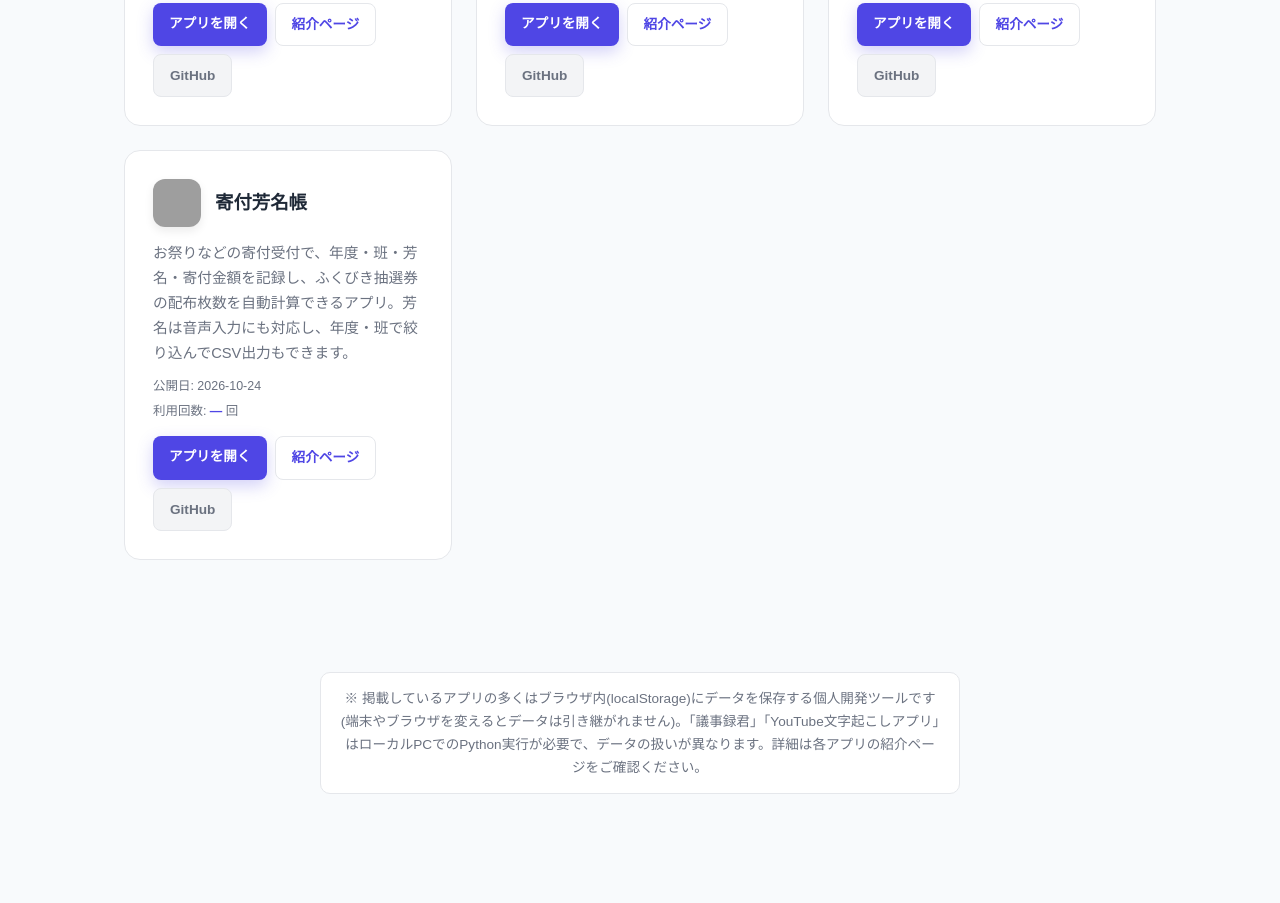
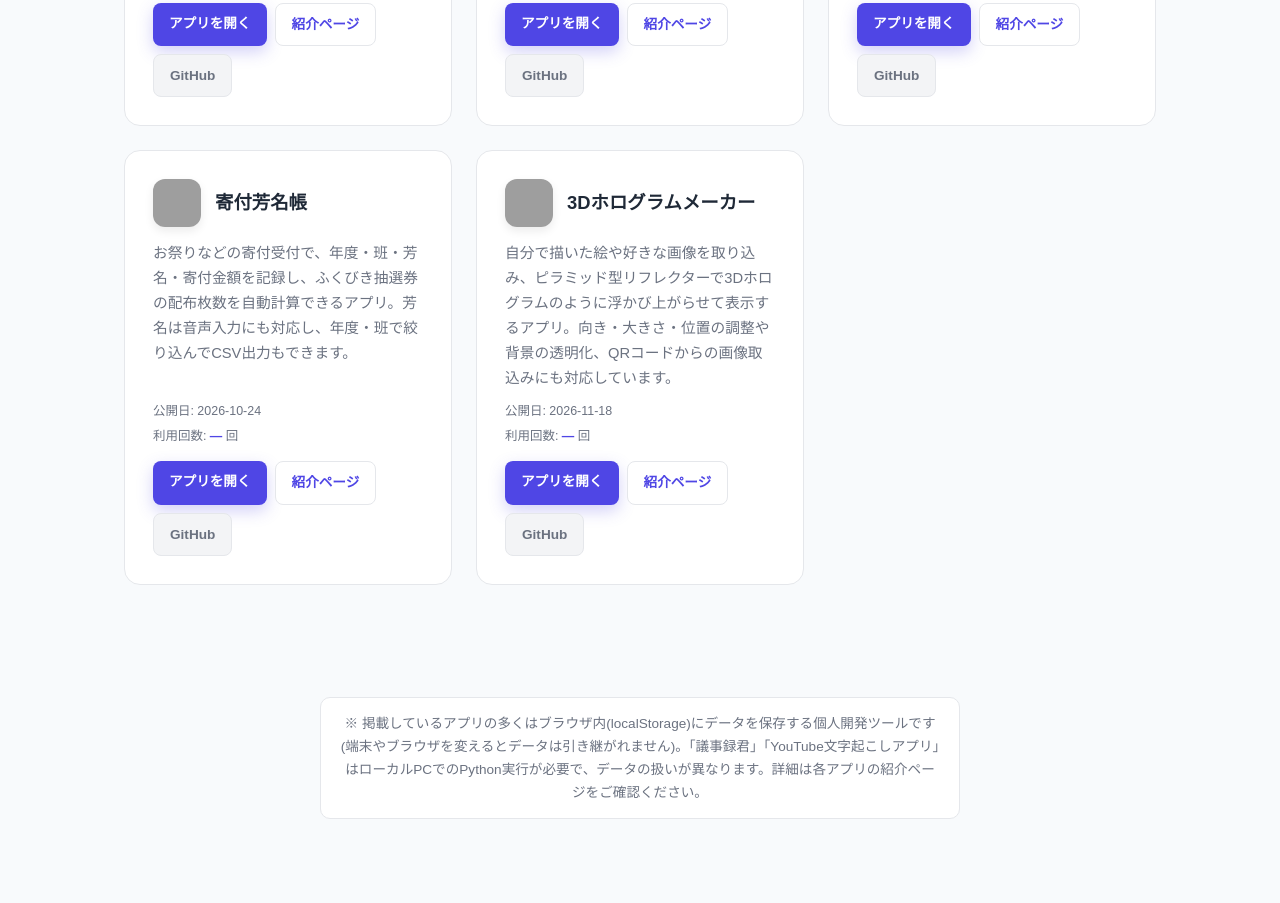
Before and after one commit to minmin1224/my-apps, a plain HTML site: page index.html in a window 1280 px wide. Shown: the part 3375-4278 px from the top of the page. Drawn offline with Linux system fonts and the light colour scheme; no server answers; grey boxes are pictures that could not be loaded.

Commit message:
3Dホログラムメーカーをアプリ一覧に追加

```diff
--- a/index.html
+++ b/index.html
@@ -4,12 +4,12 @@
 <meta charset="UTF-8">
 <meta name="viewport" content="width=device-width, initial-scale=1.0">
 <title>自作アプリ一覧 | 個人開発ポートフォリオ</title>
-<meta name="description" content="個人開発した18のWebアプリをまとめて紹介するポートフォリオページ。ほとんどはインストール不要でブラウザだけですぐに使えます。">
+<meta name="description" content="個人開発した19のWebアプリをまとめて紹介するポートフォリオページ。ほとんどはインストール不要でブラウザだけですぐに使えます。">
 <meta name="google-site-verification" content="Q1--2lno7sc8dbzbWnK2ATfke8evD_f6MQw6nGESCh0" />
 <link rel="canonical" href="https://minmin1224.github.io/my-apps/">
 <meta property="og:type" content="website">
 <meta property="og:title" content="自作アプリ一覧 | 個人開発ポートフォリオ">
-<meta property="og:description" content="個人開発した18のWebアプリをまとめて紹介するポートフォリオページ。ほとんどはインストール不要でブラウザだけですぐに使えます。">
+<meta property="og:description" content="個人開発した19のWebアプリをまとめて紹介するポートフォリオページ。ほとんどはインストール不要でブラウザだけですぐに使えます。">
 <meta property="og:url" content="https://minmin1224.github.io/my-apps/">
 <meta property="og:image" content="https://minmin1224.github.io/To-Dooon-/app/icons/icon-192.png">
 <meta name="twitter:card" content="summary">
@@ -544,6 +544,21 @@
           </div>
         </div>
 
+        <div class="app-card" data-app-key="hologram">
+          <div class="head">
+            <img src="https://minmin1224.github.io/hologram-app-public/app/icons/icon-192.png" alt="3Dホログラムメーカー アイコン">
+            <h3>3Dホログラムメーカー</h3>
+          </div>
+          <p class="desc">自分で描いた絵や好きな画像を取り込み、ピラミッド型リフレクターで3Dホログラムのように浮かび上がらせて表示するアプリ。向き・大きさ・位置の調整や背景の透明化、QRコードからの画像取込みにも対応しています。</p>
+          <p class="app-date">公開日: 2026-11-18</p>
+          <p class="app-stats">利用回数: <span class="num app-count">―</span> 回</p>
+          <div class="app-links">
+            <a class="btn btn-primary" href="https://minmin1224.github.io/hologram-app-public/app/">アプリを開く</a>
+            <a class="btn btn-secondary" href="https://minmin1224.github.io/hologram-app-public/">紹介ページ</a>
+            <a class="btn btn-ghost" href="https://github.com/minmin1224/hologram-app-public">GitHub</a>
+          </div>
+        </div>
+
       </div>
     </div>
   </section>
```
